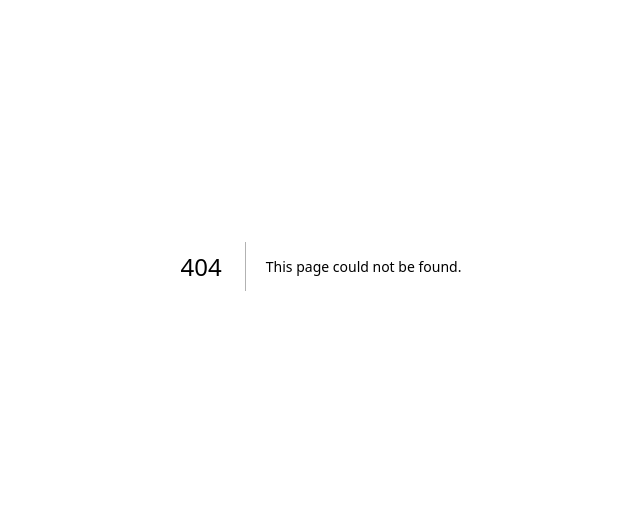
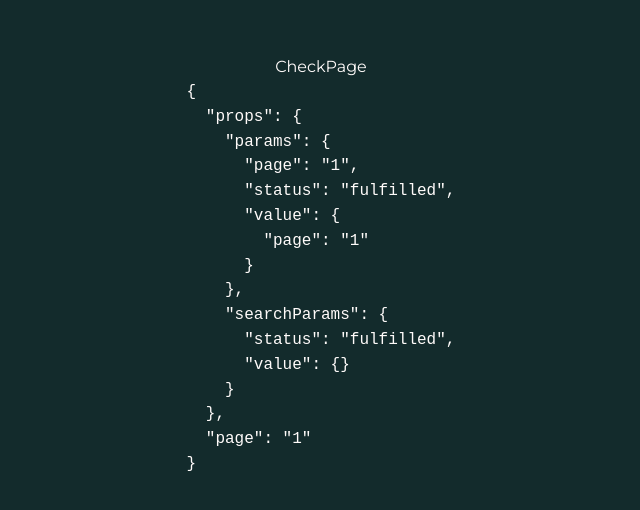
Before and after one commit to Hartaithan/trophy-hunt-template, a Next.js app: page /1/check in a window 1280 px wide. Before the commit this address had no page. Shown: the part 134-644 px from the top of the page, without its empty margins (315-955 px from the left). Built offline with nearby package versions, Linux system fonts and the light colour scheme.

Commit message:
setup for request pages

```diff
--- /dev/null
+++ b/app/(auth)/[page]/check/page.tsx
@@ -0,0 +1,22 @@
+import PageContainer from "@/components/PageContainer/PageContainer";
+import type { RequestPage } from "@/models/AppModel";
+
+const CheckPage: RequestPage = (props) => {
+  const { params, searchParams } = props;
+  const { page } = params;
+  const { session } = searchParams;
+  return (
+    <PageContainer w="100%" justify="center" align="center">
+      CheckPage
+      <pre>
+        {JSON.stringify(
+          { props: props, page: page, session: session },
+          null,
+          2,
+        )}
+      </pre>
+    </PageContainer>
+  );
+};
+
+export default CheckPage;
--- a/components/ResultImage/ResultImage.tsx
+++ b/components/ResultImage/ResultImage.tsx
@@ -1,5 +1,5 @@
 import Image from "next/image";
-import { Fragment, type FC } from "react";
+import type { FC } from "react";
 import type { SearchResult } from "@/models/SearchModel";
 import classes from "./ResultImage.module.css";
 import { Box, Overlay } from "@mantine/core";
@@ -13,7 +13,7 @@ interface Props {
 const ResultImage: FC<Props> = (props) => {
   const { className, item } = props;
   if (!item.image_url) return null;
-  const overlay = item.platforms && item.platforms.includes("PS5");
+  const isOverlay = item.platforms && item.platforms.includes("PS5");
   return (
     <Box className={clsx(classes.wrapper, className)}>
       <Image
@@ -24,7 +24,7 @@ const ResultImage: FC<Props> = (props) => {
         width={10}
         unoptimized
       />
-      {overlay && (
+      {isOverlay && (
         <>
           <Overlay
             zIndex={2}
--- /dev/null
+++ b/models/AppModel.ts
@@ -0,0 +1,25 @@
+export type DefaultParams = Record<string, string | string[] | undefined>;
+
+export interface Params<P = DefaultParams> {
+  params: P;
+}
+
+export interface PageProps<P, S> {
+  params: P;
+  searchParams: S;
+}
+
+export interface Page<P = DefaultParams, S = DefaultParams> {
+  (props: PageProps<P, S>): Promise<JSX.Element> | JSX.Element;
+  defaultProps?: Partial<P> | undefined;
+}
+
+export interface RequestPageParams {
+  page: string;
+}
+
+export interface RequestPageSearchParams {
+  session: string;
+}
+
+export type RequestPage = Page<RequestPageParams, RequestPageSearchParams>;
```
Also changed, not shown: app/(auth)/[page]/progress/page.tsx (added, +22 -0 lines), app/(auth)/[page]/uncheck/page.tsx (added, +22 -0 lines).
